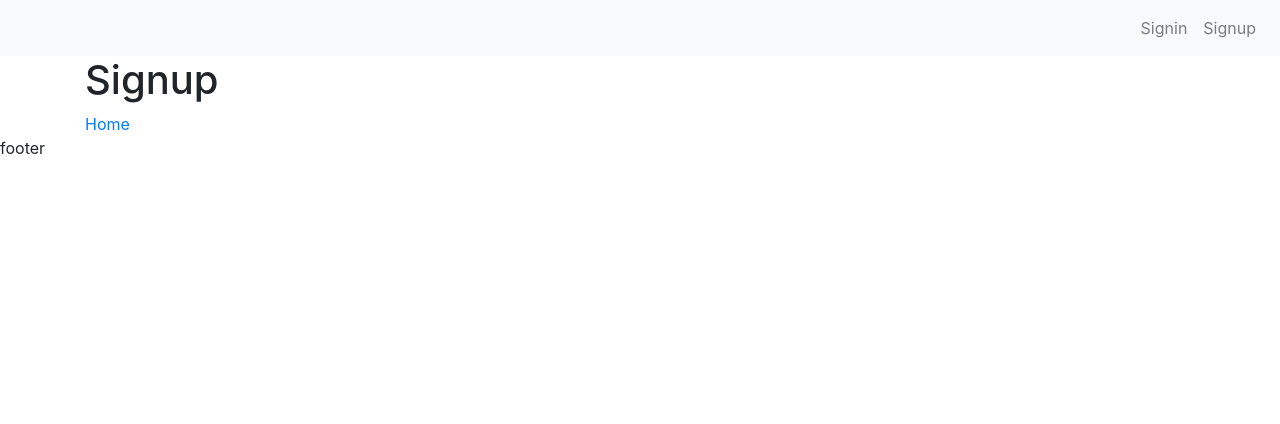
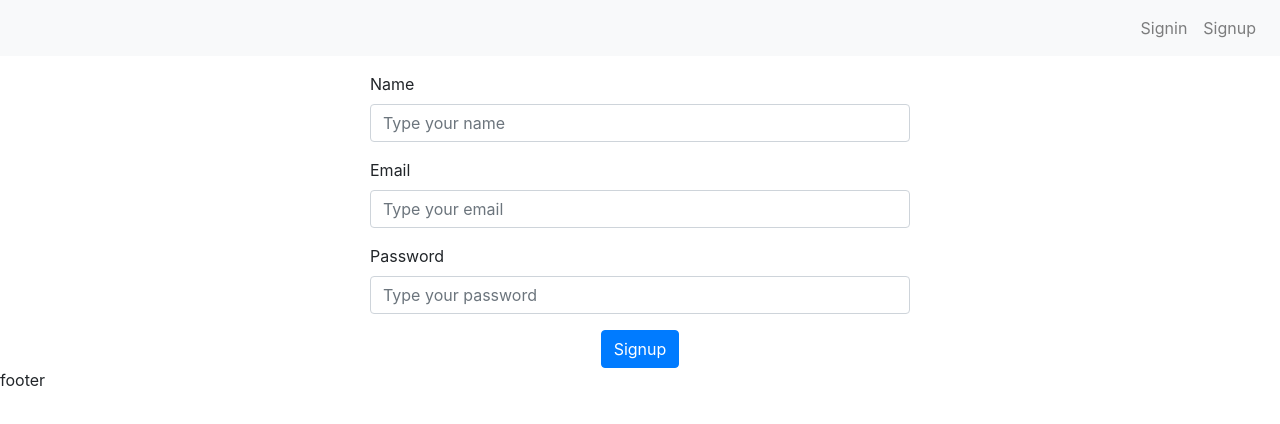
Before and after one commit to aribambang/protostar, a Next.js app: page /signup in a window 1280 px wide. Shown: the top 424 px of the page. Built offline with nearby package versions, Linux system fonts and the light colour scheme.

Commit message:
add form signup

```diff
--- /dev/null
+++ b/components/Auth/Signup/index.js
@@ -0,0 +1,80 @@
+import { useState } from 'react';
+
+const Signup = () => {
+  const [values, setValues] = useState({
+    name: '',
+    email: '',
+    password: '',
+    error: '',
+    loading: false,
+    message: '',
+    showForm: true,
+  });
+
+  const onSubmit = (evt) => {
+    console.table({ name, email, password, error, loading, message, showForm });
+    evt.preventDefault();
+  };
+
+  const handleChange = (field) => (evt) => {
+    setValues({
+      ...values,
+      error: '',
+      [field]: evt.target.value,
+    });
+  };
+
+  const { name, email, password, error, loading, message, showForm } = values;
+
+  return (
+    <div className='row justify-content-center'>
+      <div className='col-12 col-md-6'>
+        <form onSubmit={onSubmit}>
+          <div className='form-group'>
+            <label htmlFor='name'>Name</label>
+            <input
+              onChange={handleChange('name')}
+              value={name}
+              type='text'
+              className='form-control'
+              id='name'
+              placeholder='Type your name'
+            />
+          </div>
+
+          <div className='form-group'>
+            <label htmlFor='email'>Email</label>
+            <input
+              onChange={handleChange('email')}
+              value={email}
+              type='email'
+              className='form-control'
+              id='email'
+              placeholder='Type your email'
+            />
+          </div>
+
+          <div className='form-group'>
+            <label htmlFor='password'>Password</label>
+            <input
+              onChange={handleChange('password')}
+              value={password}
+              type='password'
+              className='form-control'
+              id='password'
+              placeholder='Type your password'
+            />
+          </div>
+
+          <div className='text-center'>
+            <button type='submit' className='btn btn-primary'>
+              Signup
+            </button>
+          </div>
+        </form>
+      </div>
+    </div>
+  );
+};
+
+export default Signup;
--- a/components/Layout/index.js
+++ b/components/Layout/index.js
@@ -3,7 +3,7 @@ const Layout = ({ children }) => {
   return (
     <>
       <Header />
-      <main>{children}</main>
+      <main className='container mt-3'>{children}</main>
       <p>footer</p>
     </>
   );
--- a/pages/signin.js
+++ b/pages/signin.js
@@ -1,9 +1,7 @@
 import Layout from '../components/Layout';
 const Signin = () => (
   <Layout>
-    <div className='container'>
-      <h1>Signin</h1>
-    </div>
+    <h1>Signin</h1>
   </Layout>
 );
 
--- a/pages/signup.js
+++ b/pages/signup.js
@@ -1,14 +1,9 @@
 import Layout from '../components/Layout';
-import Link from 'next/link';
+import SignupComponent from '../components/Auth/Signup';
 
 const Signup = () => (
   <Layout>
-    <div className='container'>
-      <h1>Signup</h1>
-      <Link href='/'>
-        <a>Home</a>
-      </Link>
-    </div>
+    <SignupComponent />
   </Layout>
 );
 
```
Also changed, not shown: pages/index.js (+4 -6 lines).
